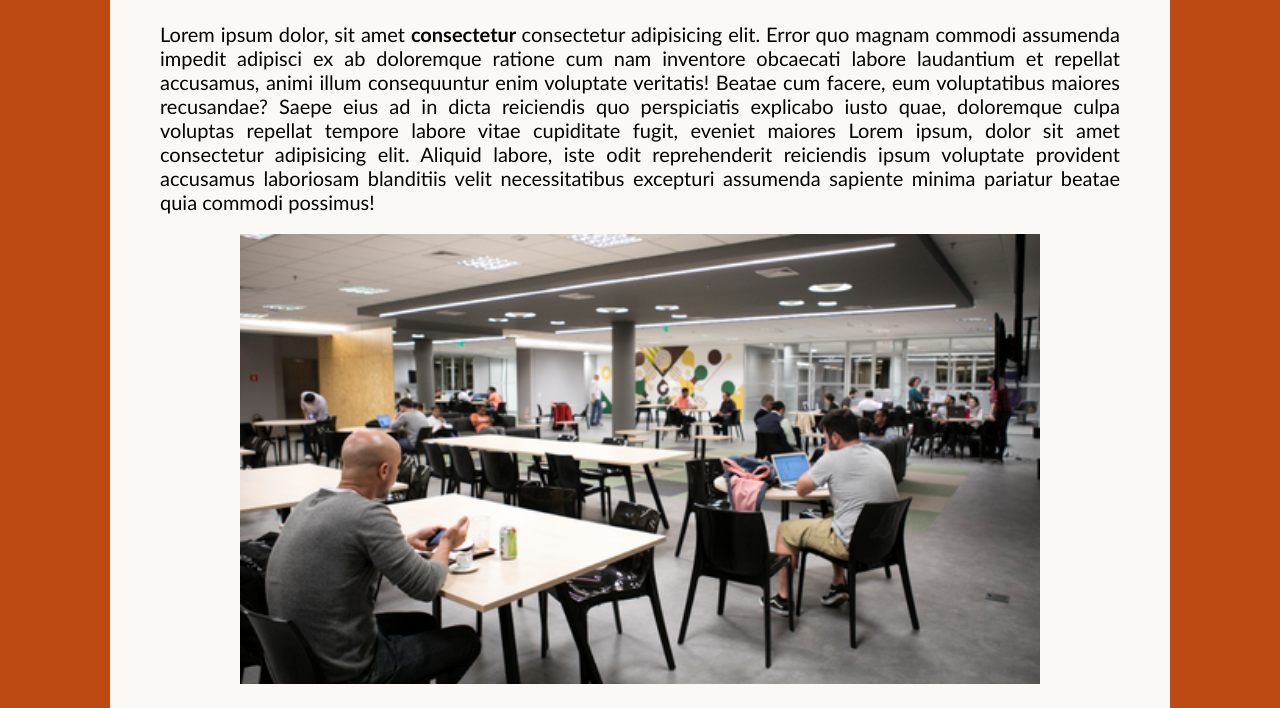
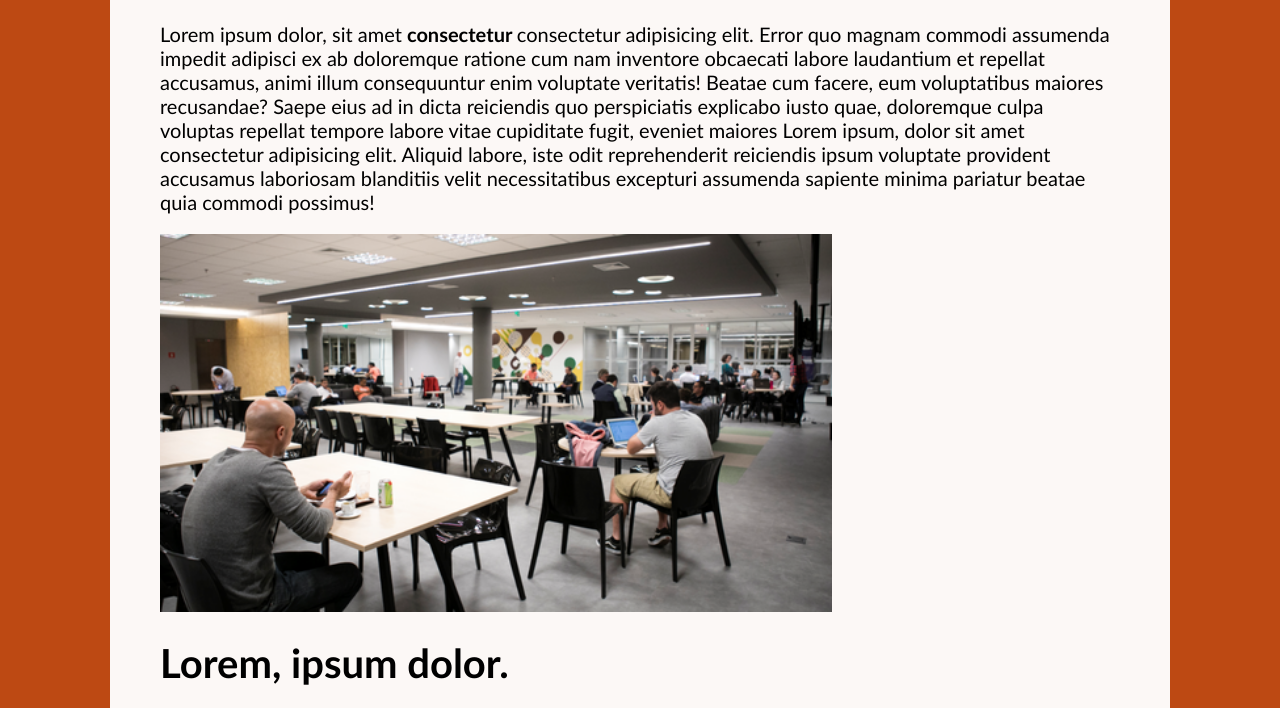
Before and after one commit to Gabs-ag/dhnews-main, a plain HTML site: page index.html in a window 1280 px wide. Shown: the part 212-920 px from the top of the page. Drawn offline with Linux system fonts and the light colour scheme.

Commit message:
primeiro commit

```diff
--- a/css/estilos.css
+++ b/css/estilos.css
@@ -10,9 +10,9 @@ main{
 }
 
 img{
-    width: 100%;
+    width: 70%;
     max-width: 800px;
-    margin: 0 auto 0 auto;
+    margin: 0 auto 30 auto;
     display: block
 }
 
@@ -26,7 +26,3 @@ body{
     font-family: 'Trebuchet MS', 'Lucida Sans Unicode', 'Lucida Grande', 'Lucida Sans', Arial, sans-serif;
     background-color: rgb(189, 73, 19);
 }
-
-p{
-    text-align: justify;
-}
```
